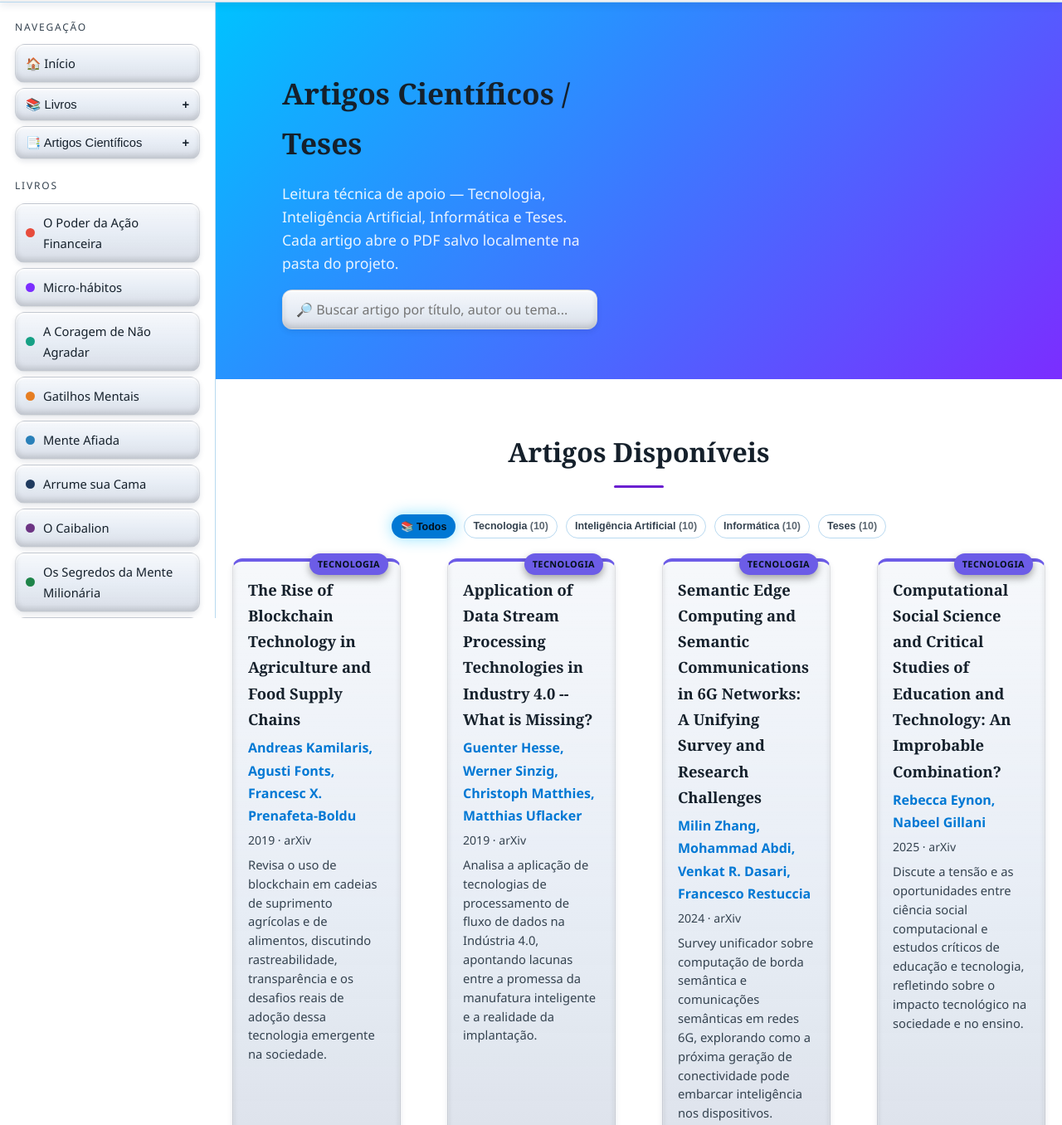
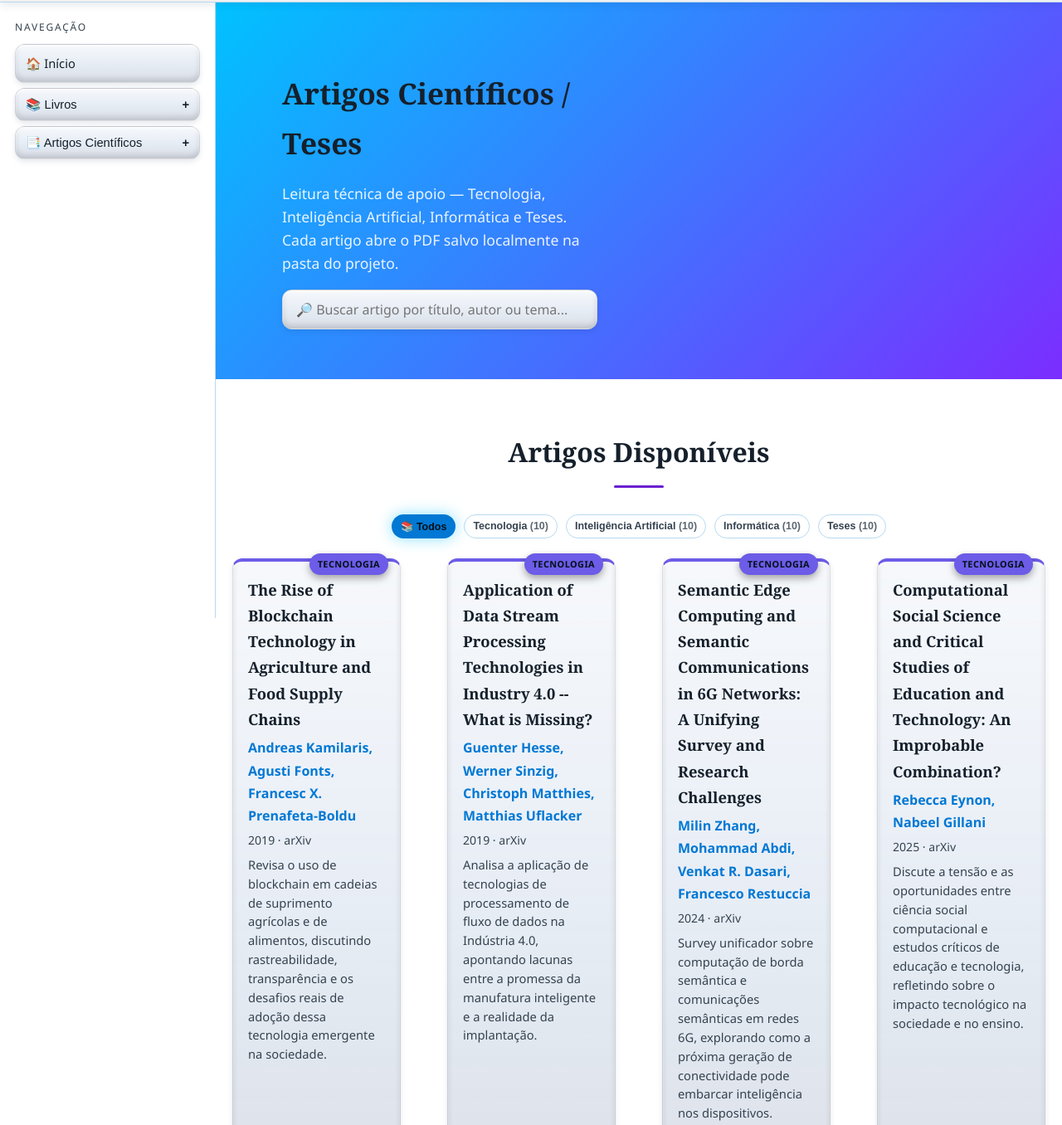
Before and after one commit to marceloacaci/livro, a website: page artigos.html in a window 1280 px wide. Shown: the part 55-1411 px from the top of the page at 83% size. Drawn offline with Linux system fonts and the light colour scheme.

Commit message:
fix(menu/css): remove secao Livros duplicada do menu + corrige cores da paginacao por tema
- index.html/artigos.html: removem secao 'Livros' solta (duplicada do botao master) — menu lateral so tem Navegacao (Inicio/Livros/Artigos)
- css: .page-btn usa variaveis de tema; adiciona override :root[data-theme=light] (superficie clara + primario azul, texto branco no ativo) para nao sumir no claro

```diff
--- a/artigos.html
+++ b/artigos.html
@@ -40,26 +40,6 @@
             <button class="sidebar-link sidebar-toggle" id="artigosMasterToggle" aria-expanded="false" data-nav-id="artigos">📑 Artigos Científicos</button>
             <ul class="chapter-submenu" id="artigosMasterSubmenu"></ul>
           </li>
-        </ul>
-      </div>
-      <div class="sidebar-section">
-        <div class="sidebar-title">Livros</div>
-        <ul class="sidebar-links">
-          <li><a href="livro.html#o-poder-da-acao-financeira" class="sidebar-link"><span class="menu-dot" style="background:#e74c3c"></span> O Poder da Ação Financeira</a></li>
-          <li><a href="livro.html#micro-habitos-as-pequenas-mudancas-que-mudam-tudo" class="sidebar-link"><span class="menu-dot" style="background:#7b2dff"></span> Micro-hábitos</a></li>
-          <li><a href="livro.html#a-coragem-de-nao-agradar" class="sidebar-link"><span class="menu-dot" style="background:#16a085"></span> A Coragem de Não Agradar</a></li>
-          <li><a href="livro.html#gatilhos-mentais" class="sidebar-link"><span class="menu-dot" style="background:#e67e22"></span> Gatilhos Mentais</a></li>
-          <li><a href="livro.html#mente-afiada" class="sidebar-link"><span class="menu-dot" style="background:#2980b9"></span> Mente Afiada</a></li>
-          <li><a href="livro.html#arrume-sua-cama" class="sidebar-link"><span class="menu-dot" style="background:#1f3a5f"></span> Arrume sua Cama</a></li>
-          <li><a href="livro.html#o-caibalion" class="sidebar-link"><span class="menu-dot" style="background:#6c3483"></span> O Caibalion</a></li>
-          <li><a href="livro.html#os-segredos-da-mente-milionaria" class="sidebar-link"><span class="menu-dot" style="background:#1e8449"></span> Os Segredos da Mente Milionária</a></li>
-          <li><a href="livro.html#essencialismo" class="sidebar-link"><span class="menu-dot" style="background:#8e44ad"></span> Essencialismo</a></li>
-          <li><a href="livro.html#as-48-leis-do-poder" class="sidebar-link"><span class="menu-dot" style="background:#c0392b"></span> As 48 Leis do Poder</a></li>
-          <li><a href="livro.html#a-psicologia-financeira" class="sidebar-link"><span class="menu-dot" style="background:#16a085"></span> A Psicologia Financeira</a></li>
-          <li><a href="livro.html#o-buda-e-o-cara" class="sidebar-link"><span class="menu-dot" style="background:#5b2c87"></span> O Buda e o Cara</a></li>
-          <li><a href="livro.html#como-aumentar-a-capacidade-do-seu-cerebro" class="sidebar-link"><span class="menu-dot" style="background:#2471a3"></span> Como Aumentar a Capacidade do Seu Cérebro</a></li>
-          <li><a href="livro.html#marketing-empreendedor" class="sidebar-link"><span class="menu-dot" style="background:#b9770e"></span> Marketing Empreendedor</a></li>
-          <li><a href="livro.html#inteligencia-artificial-e-o-novo-profissional-minimamente-viavel" class="sidebar-link"><span class="menu-dot" style="background:#6c5ce7"></span> Inteligência Artificial e o Novo Profissional</a></li>
         </ul>
       </div>
     </aside>
--- a/css/components.css
+++ b/css/components.css
@@ -1177,3 +1177,22 @@
   color: var(--color-text-light);
   padding: 0 4px;
 }
+
+/* Tema claro: botões de paginação usam superfície clara e primário azul */
+:root[data-theme="light"] .page-btn {
+  background-color: #e6ecf5;
+  background-image: linear-gradient(to bottom, rgba(255, 255, 255, 0.65), rgba(255, 255, 255, 0.10) 46%, rgba(0, 0, 0, 0.06));
+  border: 1px solid rgba(0, 0, 0, 0.10);
+  color: var(--color-text);
+}
+
+:root[data-theme="light"] .page-btn.active {
+  background-color: var(--color-primary);
+  background-image: linear-gradient(to bottom, rgba(255, 255, 255, 0.30), rgba(255, 255, 255, 0.05) 46%, rgba(0, 0, 0, 0.18));
+  color: #fff;
+  box-shadow: 0 0 12px rgba(0, 120, 212, 0.35);
+}
+
+:root[data-theme="light"] .page-btn:disabled {
+  opacity: 0.45;
+}
```
